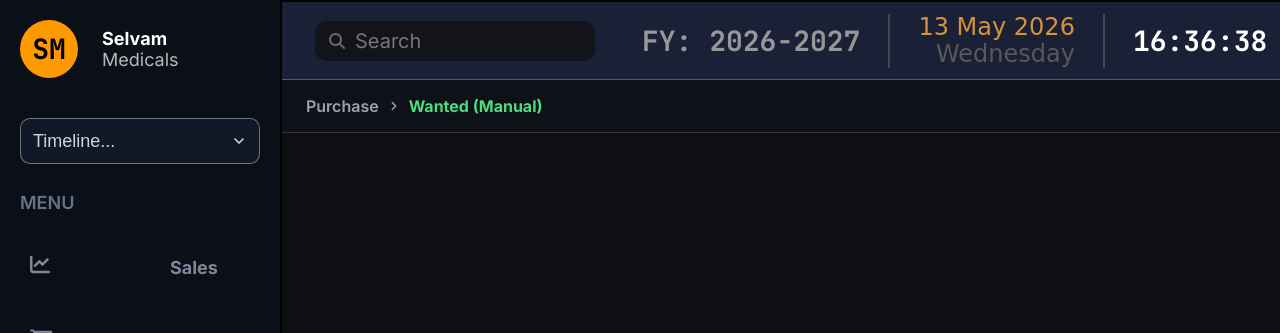
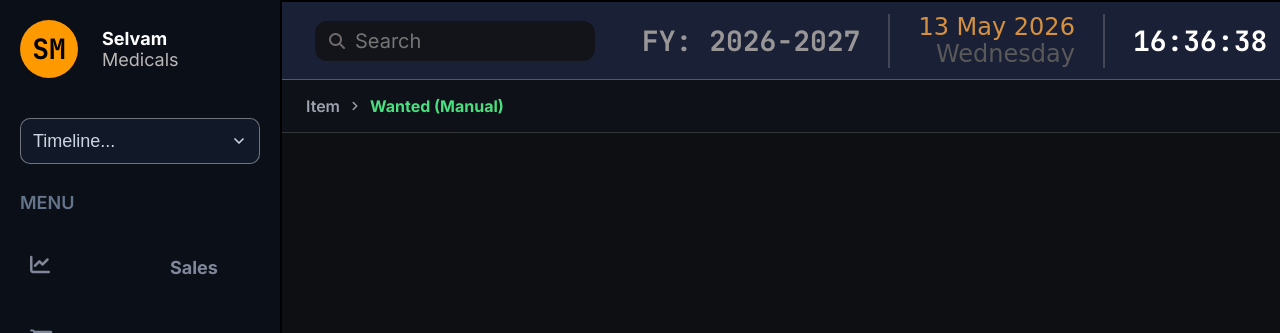
Before and after one commit to Shravanthi20/Medi_Vision_AI, a Flask app: template templates/wanted.html in a window 1280 px wide. Shown: the top 333 px of the page. Run offline with Flask 3, Linux system fonts and the light colour scheme; the template is opened without the code that fills it, so the values that code supplies are empty; some web fonts are replaced.

Commit message:
Update breadcrumb parent from 'Purchase' to 'Item'

```diff
--- a/templates/wanted.html
+++ b/templates/wanted.html
@@ -102,7 +102,7 @@
 
       <!-- BREADCRUMB -->
       <div class="breadcrumb-bar">
-        <span class="breadcrumb-parent">Purchase</span>
+        <span class="breadcrumb-parent">Item</span>
         <svg width="14" height="14" viewBox="0 0 24 24" fill="none"
              stroke="#9CA3AF" stroke-width="2.5"
              stroke-linecap="round" stroke-linejoin="round">
```
